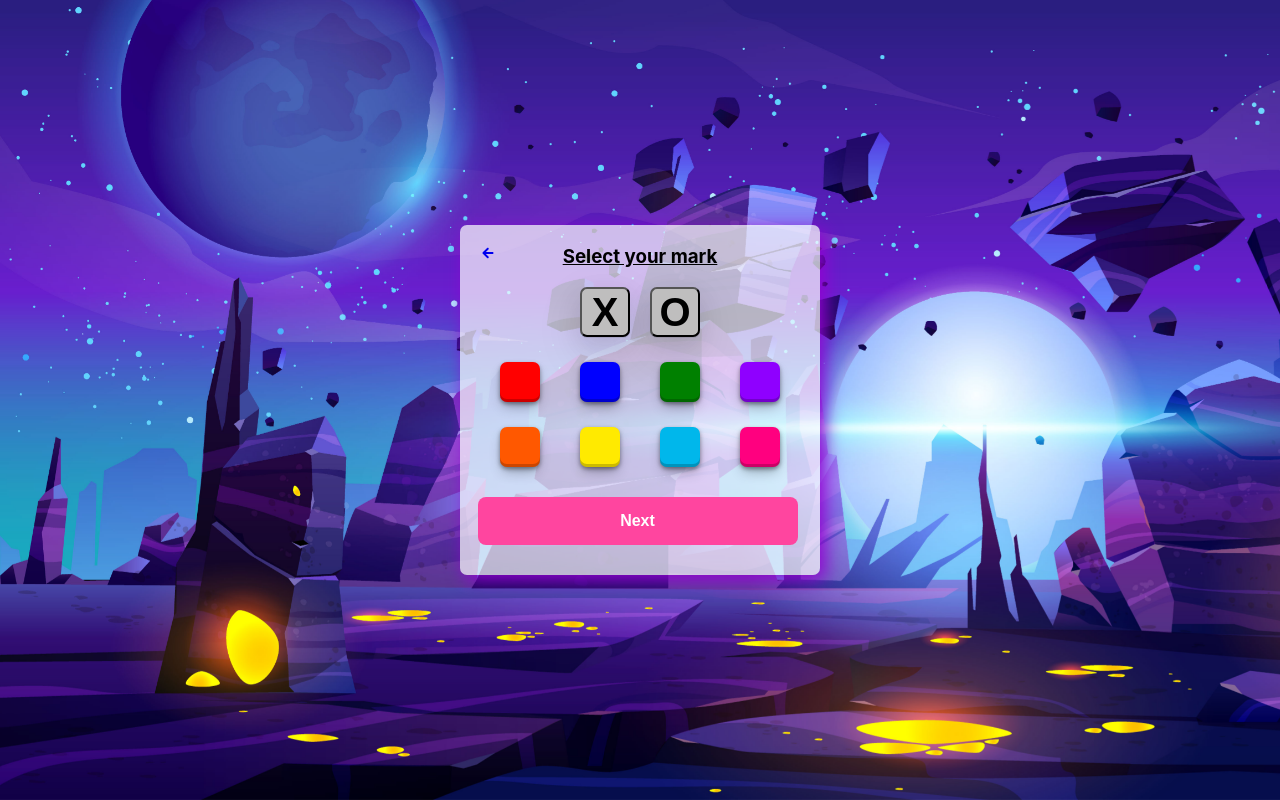
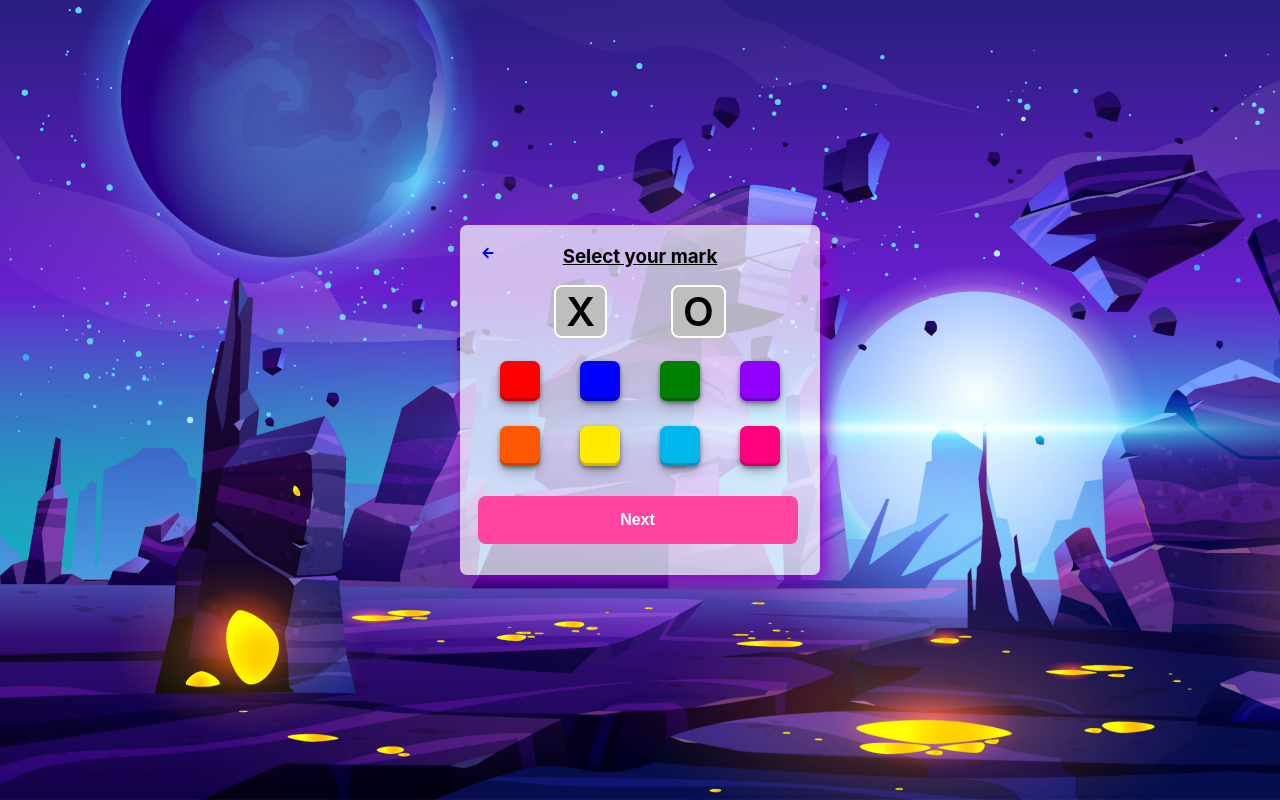
Before and after one commit to suraj0798/https---github.com-suraj0798-tic-tac-toe, a React (Create React App) app: page /selectpage in a window 1280 px wide. Built offline with nearby package versions, Linux system fonts and the light colour scheme.

Commit message:
radio btn setup

```diff
--- a/src/components/login/Login.css
+++ b/src/components/login/Login.css
@@ -21,7 +21,7 @@ h1 {
     margin: 20px;
 }
 
-.icon {
+.login-box .icon {
     cursor: pointer;
     text-align: right;
     margin-right: 10px;
--- a/src/components/selectpage/Selectpage.css
+++ b/src/components/selectpage/Selectpage.css
@@ -23,19 +23,38 @@ h3 {
     text-decoration: underline;
 }
 
-.buttons button {
-    font-weight: 600;
-    font-size: 40px;
+.radiobtn input {
+
     background: none;
-    margin: 0px 10px 50px 10px;
+    margin: 0px 25px 30px 25px;
     background-color: #bfbebe;
     height: 50px;
     width: 50px;
     border-radius: 7px;
+    opacity: 0;
+    cursor: pointer;
+    position: absolute;
+    z-index: 2;
     box-shadow: rgba(17, 17, 26, 0.1) 0px 1px 0px, rgba(17, 17, 26, 0.1) 0px 8px 24px, rgba(17, 17, 26, 0.1) 0px 16px 48px;
 }
 
-.buttons button:target {
+.radiobtn label {
+    /* display: flex;
+    flex-direction: column;
+    align-items: center;
+    justify-content: center; */
+    border: 2px solid rgba(255, 255, 255);
+    background-color: #bfbebe;
+    font-weight: 600;
+    font-size: 40px;
+    margin: 0px 32px 0 32px;
+    height: 100px;
+    width: 200px;
+    border-radius: 8px;
+    padding:0 10px 0 10px;
+}
+
+.radiobtn input:checked {
     border-color: #ff459f;
     border-width: 3px;
 }
@@ -57,7 +76,7 @@ h3 {
     flex-wrap: wrap;
     justify-content: space-around;
     padding: 10px;
-    margin: -50px 10px -10px 10px;
+    margin: 0px 10px -10px 10px;
 
 }
 
@@ -66,12 +85,14 @@ h3 {
     height: 40px;
     width: 40px;
     border-radius: 7px;
+    cursor: pointer;
     margin: 15px;
     box-shadow: rgba(0, 0, 0, 0.4) 0px 2px 4px, rgba(0, 0, 0, 0.3) 0px 7px 13px -3px, rgba(0, 0, 0, 0.2) 0px -3px 0px inset;
 }
 
 .bluebutton {
     background-color: #0000ff;
+    cursor: pointer;
     height: 40px;
     width: 40px;
     border-radius: 7px;
@@ -81,6 +102,7 @@ h3 {
 
 .greenbutton {
     background-color: #008000;
+    cursor: pointer;
     height: 40px;
     width: 40px;
     border-radius: 7px;
@@ -90,6 +112,7 @@ h3 {
 
 .violetbutton {
     background-color: #8f00ff;
+    cursor: pointer;
     height: 40px;
     width: 40px;
     border-radius: 7px;
@@ -99,6 +122,7 @@ h3 {
 
 .orangebutton {
     background-color: #ff5800;
+    cursor: pointer;
     height: 40px;
     width: 40px;
     border-radius: 7px;
@@ -108,6 +132,7 @@ h3 {
 
 .yellowbutton {
     background-color: #ffea00;
+    cursor: pointer;
     height: 40px;
     width: 40px;
     border-radius: 7px;
@@ -117,6 +142,7 @@ h3 {
 
 .cyanbutton {
     background-color: #00b7eb;
+    cursor: pointer;
     height: 40px;
     width: 40px;
     border-radius: 7px;
@@ -126,6 +152,7 @@ h3 {
 
 .pinkbutton {
     background-color: #ff007f;
+    cursor: pointer;
     height: 40px;
     width: 40px;
     border-radius: 7px;
--- a/src/components/selectpage/Selectpage.js
+++ b/src/components/selectpage/Selectpage.js
@@ -32,9 +32,11 @@ function Selectpage() {
     <div className='selectBox'>
         <Link to = "/startPage"><div className='icon' ><IoMdArrowRoundBack/></div></Link>
         <h3>Select your mark</h3>
-        <div className='buttons'>
-           <button className="crossicon" style= {{color: color}}>X</button>
-           <button className="circleicon" style= {{color: color}}>O</button>
+        <div className='radiobtn'>
+           <input type= "radio" id="crossicon"  value= "X" name='radio'/>
+           <label htmlFor="crossicon" style= {{color: color}}>X</label>
+           <input type= "radio" id="circleicon"  value= "O" name='radio'/>
+           <label htmlFor= "circleicon" style= {{color: color}}>O</label>
         </div>
         <div className='selectColors'>
             <div className='redbutton' onClick={redbtnHandler}></div>
--- a/src/components/startpage/Startpage.js
+++ b/src/components/startpage/Startpage.js
@@ -1,5 +1,6 @@
 import React from 'react'
 import { AiOutlineTeam, AiOutlineUser } from "react-icons/ai";
+import { Link } from 'react-router-dom';
 import './Startpage.css';
 
 function Startpage() {
@@ -9,7 +10,9 @@ function Startpage() {
         <h1 className='selectGame'>Select Game</h1><hr />
         <div>
             <div className='iconSingle'><AiOutlineUser/></div>
+            <Link to={"/selectpage"}>
             <button className='singlePlayer'>Single Player</button>
+            </Link>
         </div>
         <div>
             <div className='iconTeam'><AiOutlineTeam/></div>
```
